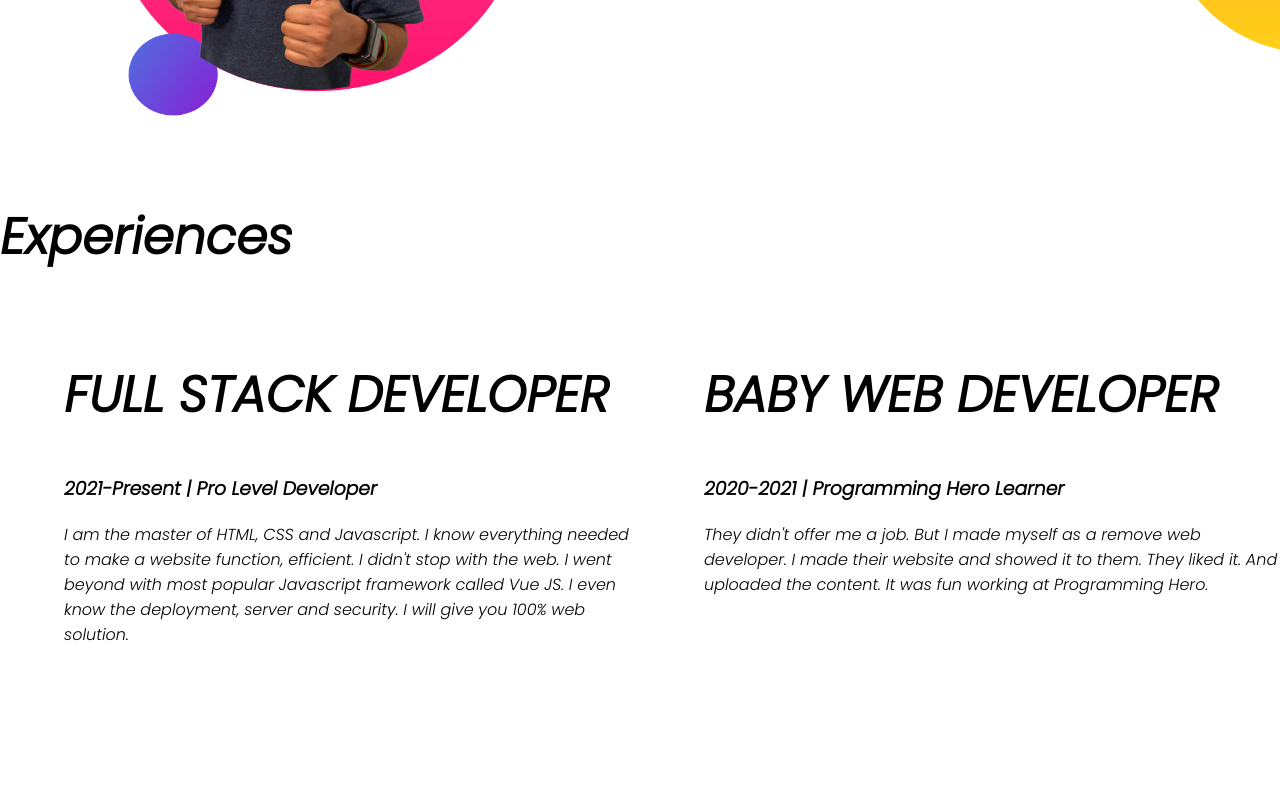
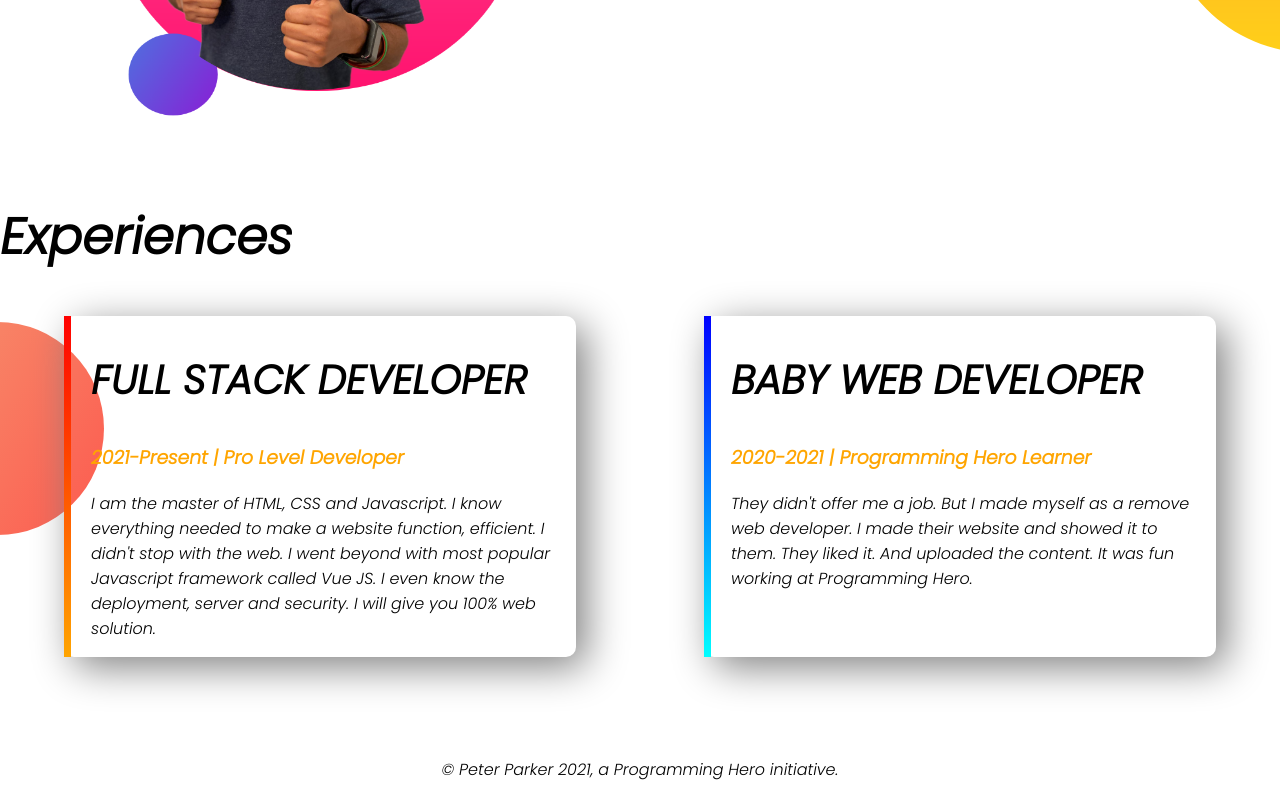
Before and after one commit to 01838766593/developer-portfolio, a plain HTML site: page index.html in a window 1280 px wide. Shown: the part 830-1628 px from the top of the page. Before the commit the page ends 1493 px from the top, so only its background shows below. Drawn offline with Linux system fonts and the light colour scheme.

Commit message:
footer& experiece

```diff
--- a/index.html
+++ b/index.html
@@ -43,9 +43,9 @@
     <section class="experience-area">
         <h1>Experiences</h1>
         <div class="flexible-container">
-            <div class="half-width">
-                <h1>FULL STACK DEVELOPER</h1>
-                <h3>2021-Present | Pro Level Developer</h3>
+            <div id="full-stack-experience" class="experience-item">
+                <h2>FULL STACK DEVELOPER</h2>
+                <h3 class="orange-color">2021-Present | Pro Level Developer</h3>
                 <p>I am the master of HTML, CSS and Javascript. I know everything needed to make a website function,
                     efficient.
                     I didn't stop with the web. I went beyond with most popular Javascript framework called Vue JS. I
@@ -53,9 +53,9 @@
                     know
                     the deployment, server and security. I will give you 100% web solution.</p>
             </div>
-            <div class="half-width">
-                <h1>BABY WEB DEVELOPER</h1>
-                <h3>2020-2021 | Programming Hero Learner</h3>
+            <div id="web-develper-experience" class="experience-item">
+                <h2>BABY WEB DEVELOPER</h2>
+                <h3 class="orange-color">2020-2021 | Programming Hero Learner</h3>
                 <p>They didn't offer me a job. But I made myself as a remove web developer. I made their website and
                     showed
                     it
@@ -63,6 +63,9 @@
             </div>
         </div>
     </section>
+    <footer>
+        <p>© Peter Parker 2021, a Programming Hero initiative.</p>
+    </footer>
 </body>
 
 </html>
--- a/style.css
+++ b/style.css
@@ -7,6 +7,9 @@
 }
 .orange-color{
     color:orange;
+}
+h2{
+    font-size: 40px;
 }
 .section{
 
@@ -52,3 +55,32 @@
 .flexible-container{
     display:flex;
 }
+.experience-item{
+    width:40%;
+    margin-left:5%;
+    margin-right:5%;
+    padding-left: 20px;
+    padding-right: 20px;
+    box-shadow: 10px 10px 40px gray;
+    border-radius: 10px;
+   }
+.experience-area{
+    background-image:url(images/exp-bg.png);
+    background-repeat:no-repeat;
+    background-position:left;
+}
+#web-develper-experience{
+    border-left: 7px solid;
+    border-image: linear-gradient(blue, cyan);
+    border-image-slice: 1;
+
+}
+#full-stack-experience{
+    border-left: 7px solid;
+    border-image: linear-gradient(red, orange);
+    border-image-slice: 1;
+}
+footer p{
+    text-align: center;
+    margin-top: 100px;
+}
```
